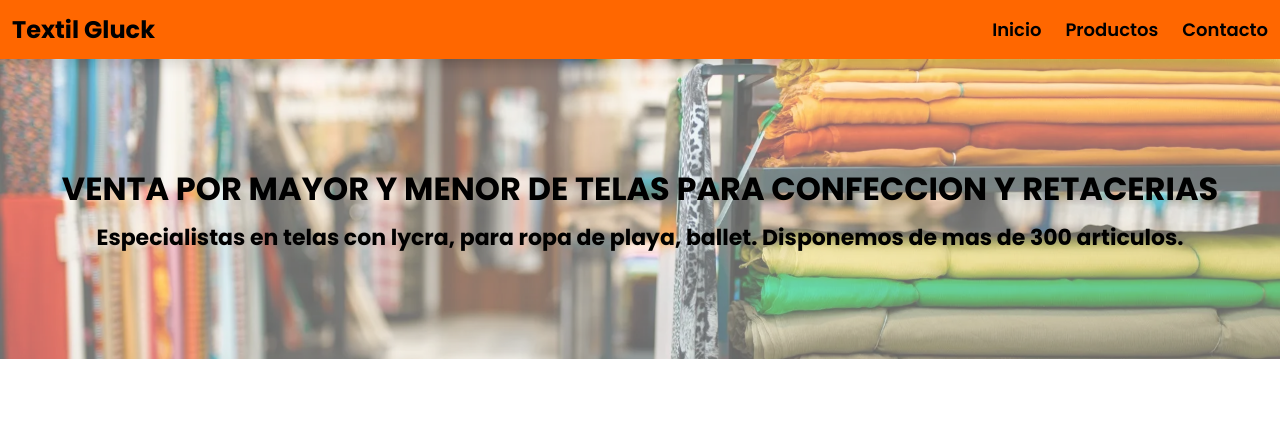
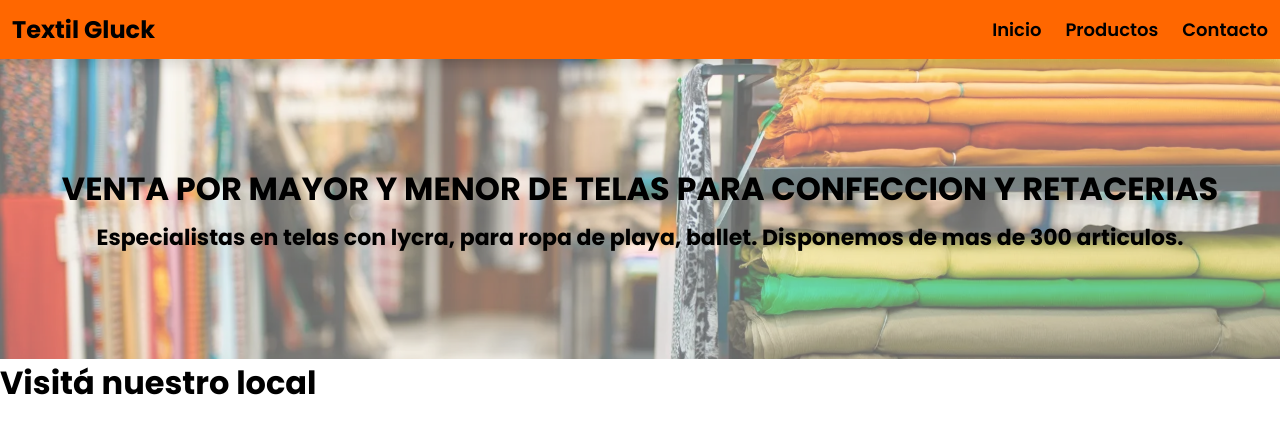
Before and after one commit to MatiasUrielGluck/textil-gluck, a React (Vite) app: page / in a window 1280 px wide. Shown: the top 434 px of the page. Built offline with nearby package versions, Linux system fonts and the light colour scheme.

Commit message:
Starting basic contact section inside home page

```diff
--- a/src/pages/home/HomePage.jsx
+++ b/src/pages/home/HomePage.jsx
@@ -1,13 +1,13 @@
-import React from 'react'
-import { Navbar } from '../../components'
-import { Presentation } from './components'
+import React from "react";
+import { Navbar } from "../../components";
+import { MapSection, Presentation } from "./components";
 
 export const HomePage = () => {
   return (
     <div>
-        <Navbar />
-        <Presentation />
-
+      <Navbar />
+      <Presentation />
+      <MapSection />
     </div>
-  )
-}
+  );
+};
--- /dev/null
+++ b/src/pages/home/components/MapSection.jsx
@@ -0,0 +1,9 @@
+import { StyledMapSection } from "../styled-components"
+
+export const MapSection = () => {
+  return (
+    <StyledMapSection>
+        <h1>Visitá nuestro local</h1>
+    </StyledMapSection>
+  )
+}
--- a/src/pages/home/components/index.js
+++ b/src/pages/home/components/index.js
@@ -1 +1,2 @@
 export * from "./Presentation";
+export * from "./MapSection";
--- /dev/null
+++ b/src/pages/home/styled-components/StyledMapSection.js
@@ -0,0 +1,5 @@
+import styled from "styled-components";
+
+export const StyledMapSection = styled.div`
+
+`;
--- a/src/pages/home/styled-components/index.js
+++ b/src/pages/home/styled-components/index.js
@@ -1 +1,2 @@
 export * from "./StyledPresentation";
+export * from "./StyledMapSection";
```
